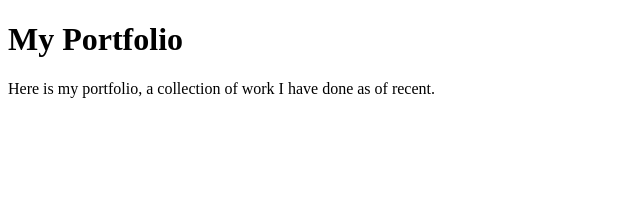
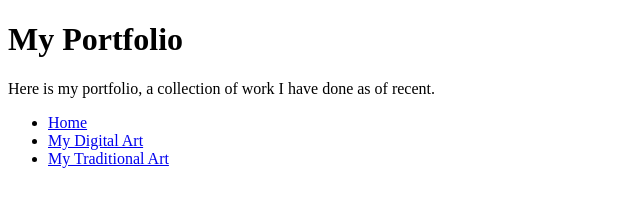
Before and after one commit to Zealitif/practicesite1.github.io, a plain HTML site: page Index.html in a window 1280 px wide. Shown: the whole page, without its empty margins (0-640 px from the left). Drawn offline with Linux system fonts and the light colour scheme.

Commit message:
Update Index.html

```diff
--- a/Index.html
+++ b/Index.html
@@ -5,6 +5,12 @@
 <h1>My Portfolio</h1>
 <p>Here is my portfolio, a collection of work I have done as of recent.</p>
 
+  <ul>
+  <li><a href="Index.html">Home</a></li>
+  <li><a href="DigitalArt.html">My Digital Art</a></li>
+  <li><a href="TradArt.html">My Traditional Art</a></li>
+</ul>
+
 
 </body>
 </html>
```
